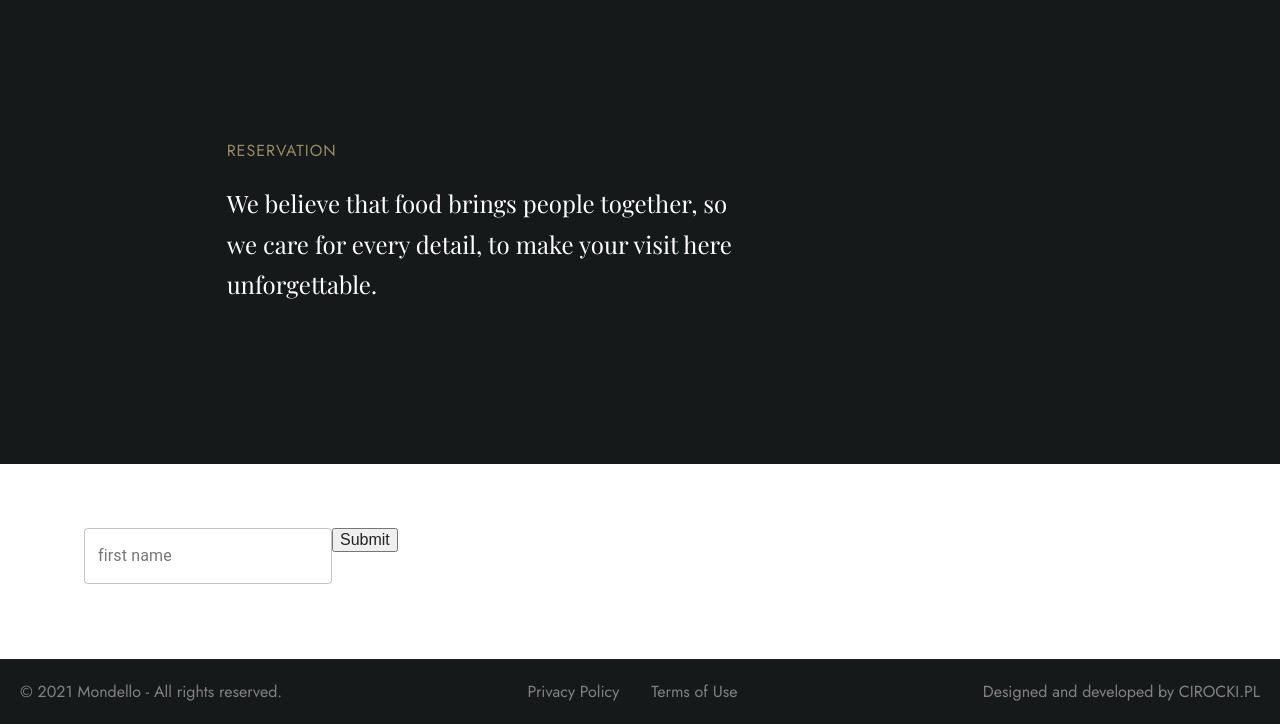
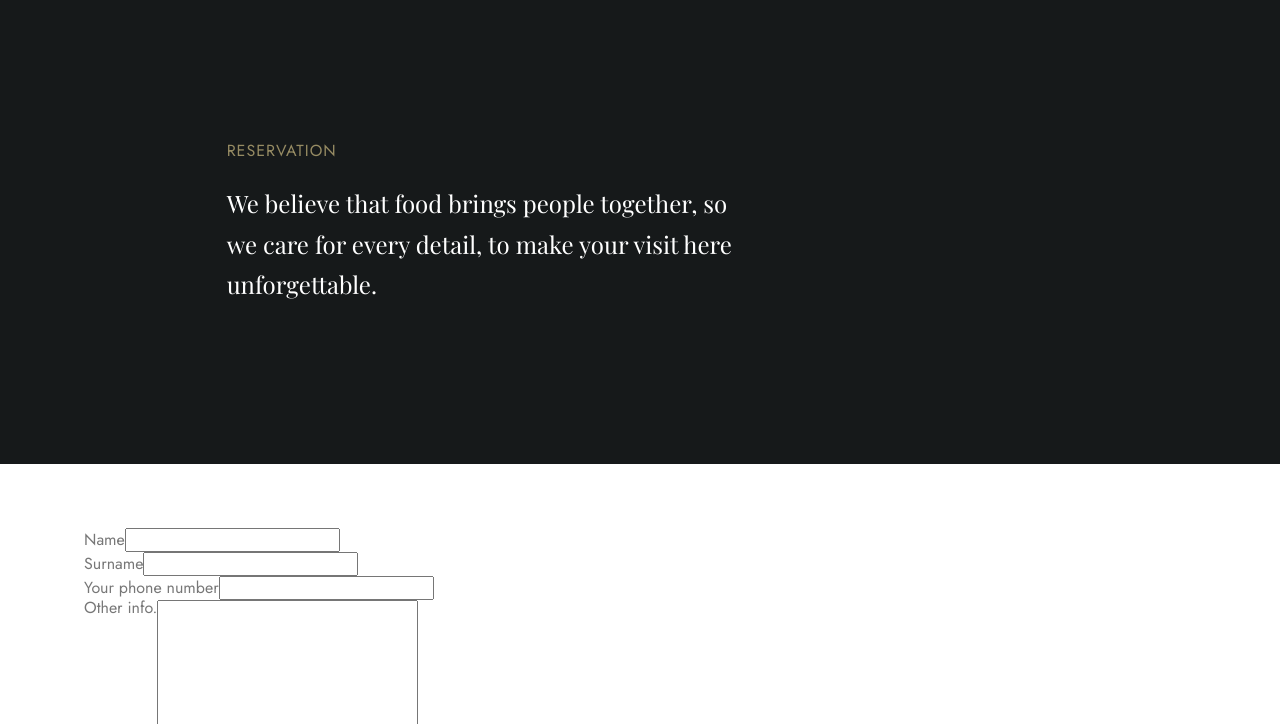
Before and after one commit to cirocki/italian_restaurant_gatsby_website, a Gatsby site: page /reservation in a window 1280 px wide. Shown: the part 76-800 px from the top of the page. Built offline with nearby package versions, Linux system fonts and the light colour scheme; Gatsby itself is replaced by a stand-in of ours; a web font is replaced by a local one.

Commit message:
forms experiments

```diff
--- a/src/pagesParts/reservation/ReservationForm.js
+++ b/src/pagesParts/reservation/ReservationForm.js
@@ -1,30 +1,65 @@
 import React from "react"
 import { useForm } from "react-hook-form"
+import styled from "styled-components"
+import FormControl from "@material-ui/core/FormControl"
+import FormHelperText from "@material-ui/core/FormHelperText"
 import Input from "@material-ui/core/Input"
-import styled from "styled-components"
-import TextField from "@material-ui/core/TextField"
+import InputLabel from "@material-ui/core/InputLabel"
+import OutlinedInput from "@material-ui/core/OutlinedInput"
 
 const StyledFormWrapper = styled.div`
   padding: 4rem;
 `
 
 export default function ReservationForm() {
-  const { register, errors, handleSubmit } = useForm()
+  const { register, handleSubmit, errors } = useForm()
   const onSubmit = data => console.log(data)
+
   return (
     <StyledFormWrapper>
       <form onSubmit={handleSubmit(onSubmit)}>
-        <TextField
-          id="outlined-basic"
-          label="first name"
-          variant="outlined"
-          name="firstName"
-          ref={register({ required: true })}
-        />
-        {errors.firstName && "First name is required"}
-        {/* <Input name="lastName" ref={register({ required: true })} />
-        {errors.lastName && "Last name is required"} */}
-        <input type="submit" />
+        <div>
+          <label htmlFor="name">Name</label>
+          <input
+            type="text"
+            name="name"
+            id="name"
+            ref={register({ required: true, minLength: 3 })}
+          />
+          {errors.name?.type === "required" && "Your name is required"}
+          {errors.name?.type === "minLength" && "At least 3 characters."}
+        </div>
+        <div>
+          <label htmlFor="surname">Surname</label>
+          <input
+            type="text"
+            name="surname"
+            id="surname"
+            ref={register({ required: true, minLength: 3 })}
+          />
+          {errors.surname?.type === "required" && "Your surname is required"}
+          {errors.surname?.type === "minLength" && "At least 3 characters."}
+        </div>
+        <div>
+          <label htmlFor="phone">Your phone number</label>
+          <input
+            type="tel"
+            name="phone"
+            id="phone"
+            ref={register({ required: true, minLength: 8 })}
+          />
+          {errors.phone?.type === "required" && "Your phone is required"}
+          {errors.phone?.type === "minLength" && "At least 8 characters."}
+        </div>
+        <div>
+          <label htmlFor="more">Other info.</label>
+          <textarea name="more" id="more" cols="30" rows="10" ref={register} />
+        </div>
+        <h1>guests</h1>
+        <h1>date time</h1>
+        <div>
+          <button type="submit">Reserve Table</button>
+        </div>
       </form>
     </StyledFormWrapper>
   )
```
